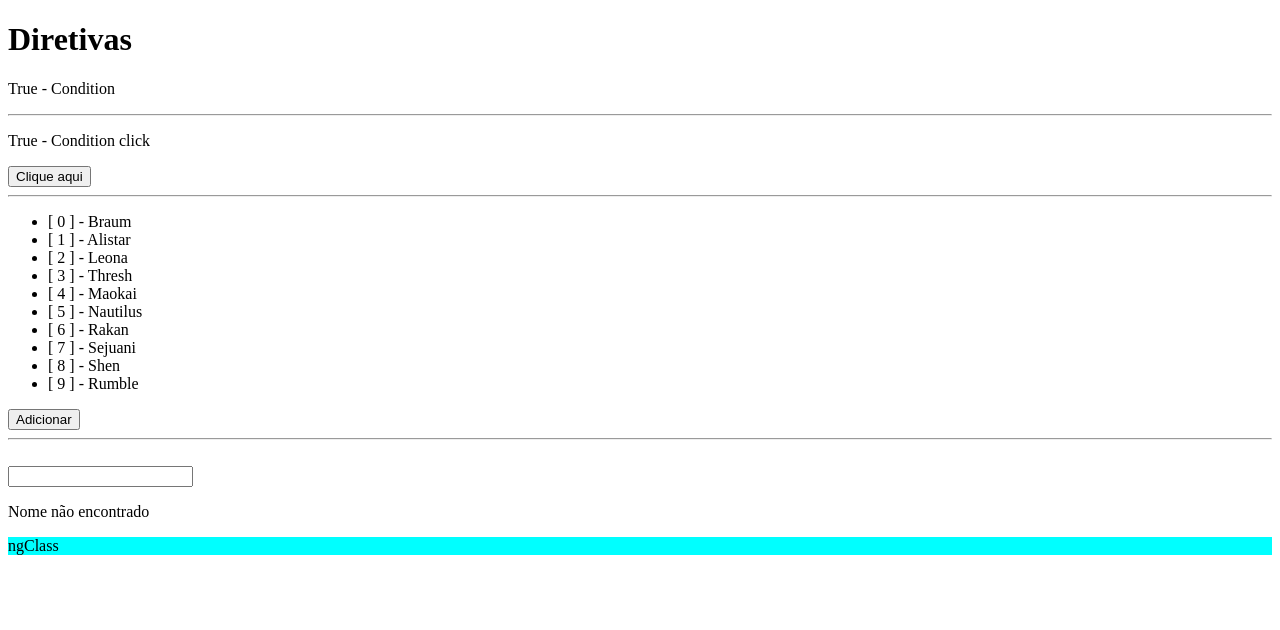
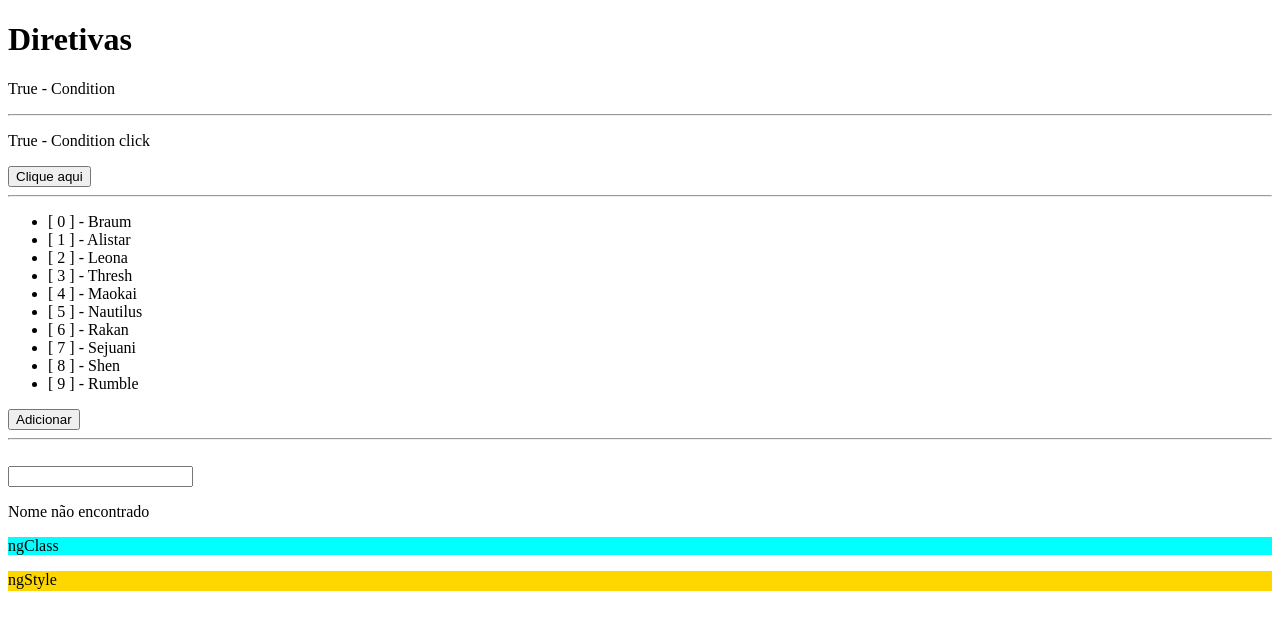
Before and after one commit to xandaosilva/curso-angularjs, an Angular app in the folder aulas-angular/capitulo05/projeto-diretivas/: page / in a window 1280 px wide. Shown: the top 630 px of the page. Built offline with nearby package versions, Linux system fonts and the light colour scheme.

Commit message:
Diretiva ngStyle

```diff
--- a/aulas-angular/capitulo05/projeto-diretivas/src/app/diretivas-atributos/diretivas-atributos.component.html
+++ b/aulas-angular/capitulo05/projeto-diretivas/src/app/diretivas-atributos/diretivas-atributos.component.html
@@ -1 +1,2 @@
 <p [ngClass]="{'active': value, 'disabled': !value}">ngClass</p>
+<p [ngStyle]="{'height': heightPx, 'background': backgroundColor}">ngStyle</p>
--- a/aulas-angular/capitulo05/projeto-diretivas/src/app/diretivas-atributos/diretivas-atributos.component.ts
+++ b/aulas-angular/capitulo05/projeto-diretivas/src/app/diretivas-atributos/diretivas-atributos.component.ts
@@ -8,12 +8,23 @@
 export class DiretivasAtributosComponent implements OnInit{
 
   public value: boolean = true;
+  public heightPx: string = "20px";
+  public backgroundColor: string = "gold";
 
   constructor(){}
 
   ngOnInit(): void {
     setInterval(() => {
       this.value = this.value === true ? false : true;
+
+      if(this.heightPx === "20px"){
+        this.heightPx = "50px";
+        this.backgroundColor = "blue";
+      }
+      else{
+        this.heightPx = "20px";
+        this.backgroundColor = "gold";
+      }
     }, 2000);
   }
 }
```
